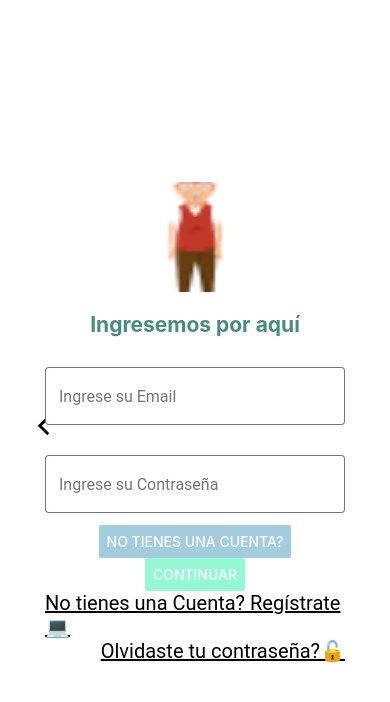
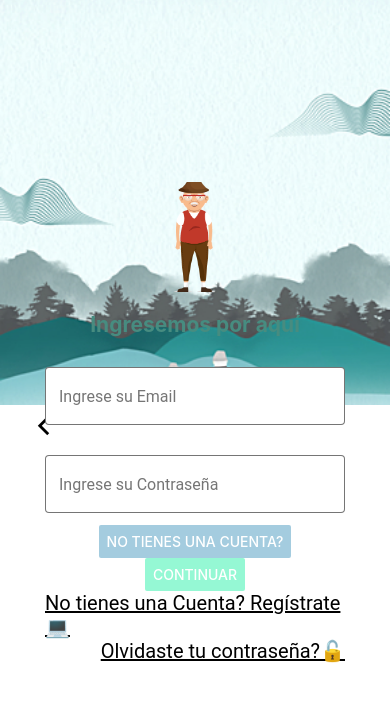
Before and after one commit to juanjointriago/AdultFinder2022, a React Native app: screen /Login in a window 390 px wide. Shown: the top 702 px of the page. Built offline with nearby package versions, Linux system fonts and the light colour scheme; what react-native-status-bar-height would draw is missing.

Commit message:
features

```diff
--- a/src/data/const.ts
+++ b/src/data/const.ts
@@ -1,3 +1,4 @@
 export const MAIN_IMAGE = require('./assets/main-background.png');
-export const ICON = require('./assets/abuelo.png');
+export const ICON = require('./assets/abuelo2.png');
 export const FAITHHOPE = require('./assets/faithhope.png');
+export const LOGIN_BACKGROUND = require('./assets/loginbackground.jpg');
```
